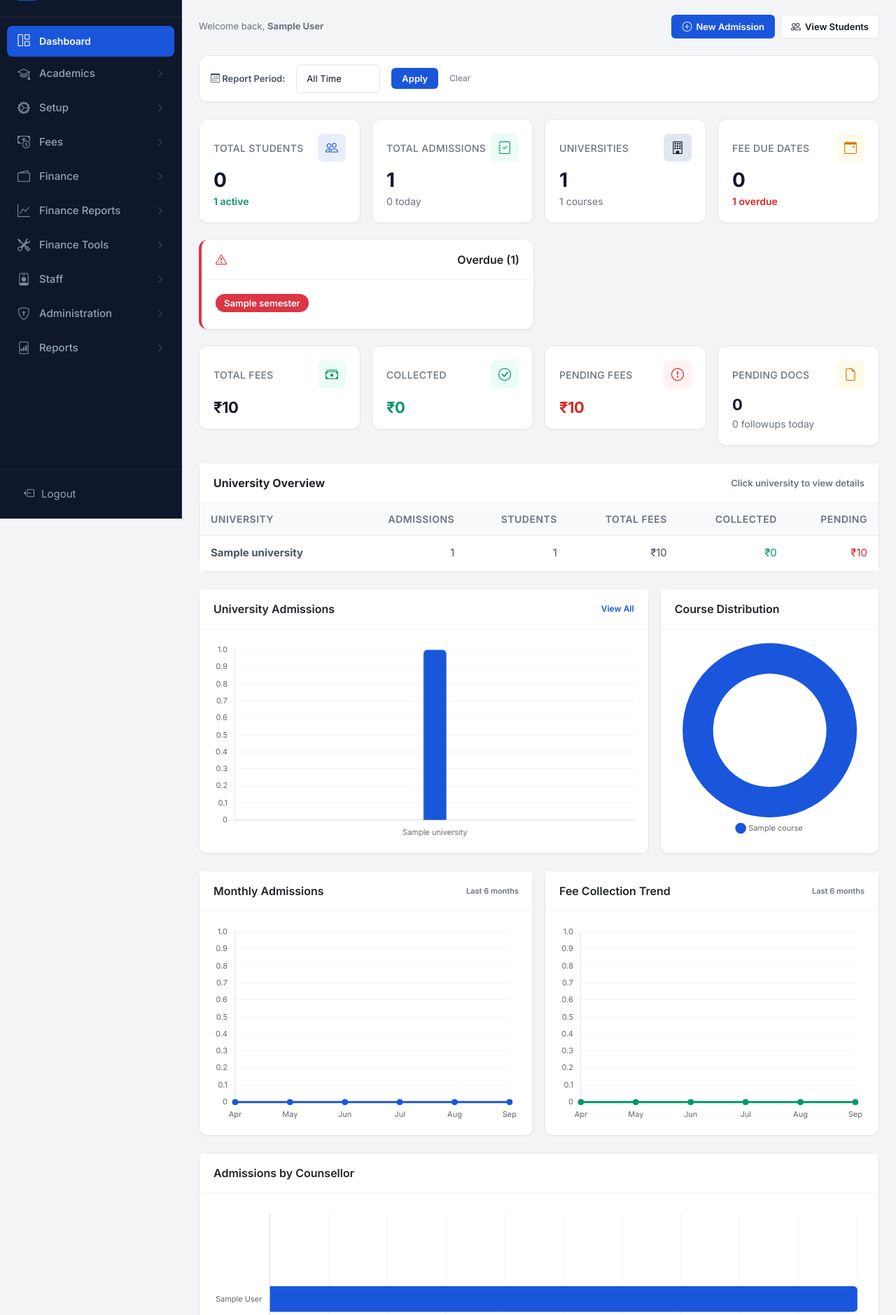
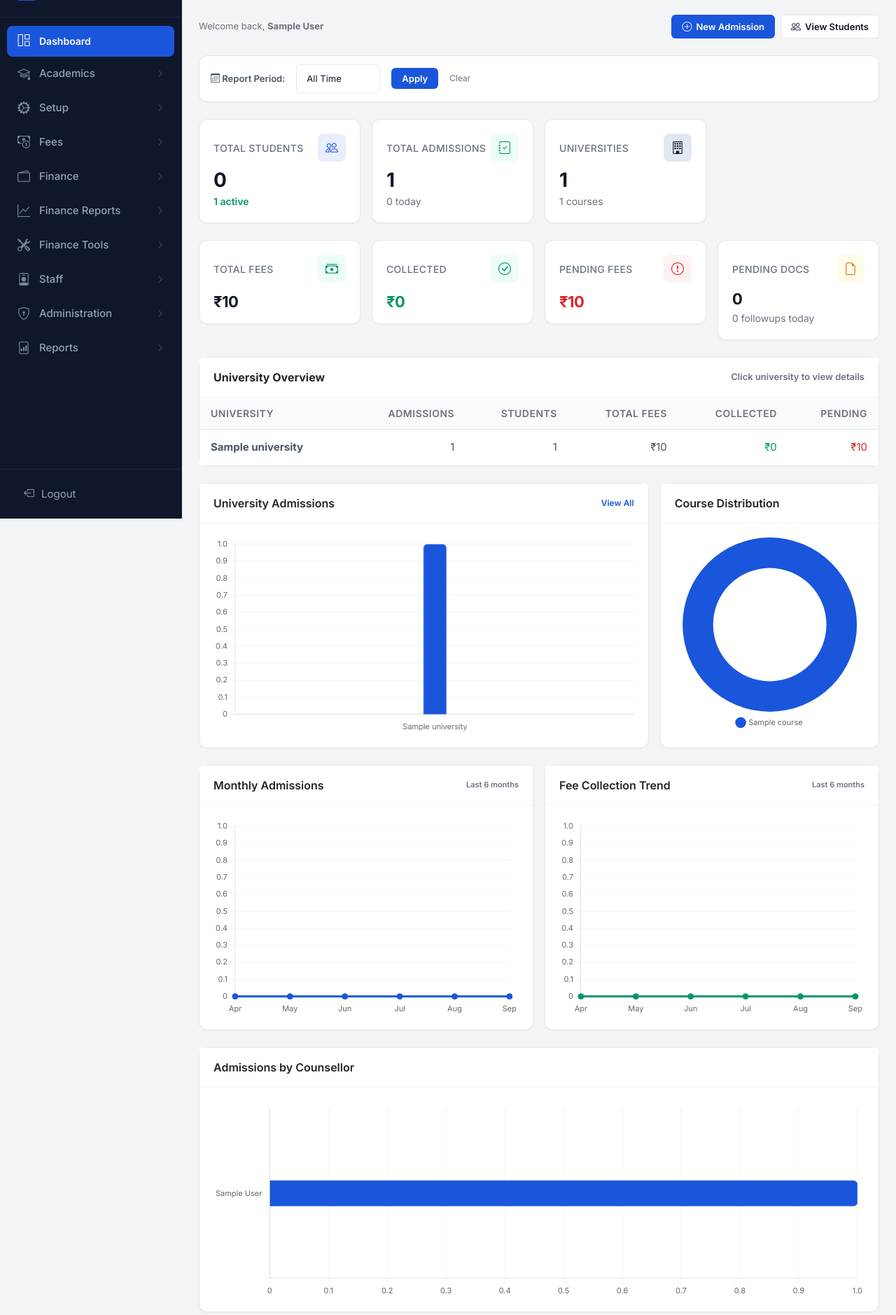
Before and after one commit to kavipriyaraj-code/distance-erp, a Django app: page /dashboard/ in a window 1280 px wide. Shown: the part 59-1938 px from the top of the page at 70% size. Run offline with Django 5.2, Linux system fonts and the light colour scheme; a user stored in the database is signed in; tables that the repository leaves empty hold one stand-in row (values such as "Sample post").

Commit message:
Remove fees due dates KPI card and overdue/upcoming section from admin dashboard

```diff
--- a/templates/dashboard.html
+++ b/templates/dashboard.html
@@ -77,52 +77,7 @@ function toggleCustomDate(sel) {
             <div class="stat-card-meta">{{ total_courses }} courses</div>
         </div>
     </div>
-    <div class="col-xl-3 col-md-6">
-        <div class="stat-card">
-            <div class="stat-card-header">
-                <div class="stat-card-label">Fee Due Dates</div>
-                <div class="stat-card-icon amber"><i class="bi bi-calendar-event"></i></div>
-            </div>
-            <div class="stat-card-value">{{ upcoming_count }}</div>
-            <div class="stat-card-meta">
-                {% if overdue_count > 0 %}
-                <span class="down">{{ overdue_count }} overdue</span>
-                {% else %}
-                <span class="up">0 overdue</span>
-                {% endif %}
-            </div>
-        </div>
-    </div>
 </div>
-
-{% if overdue_names or upcoming_list %}
-<div class="row g-3 mb-4">
-    {% if overdue_names %}
-    <div class="col-md-6">
-        <div class="card border-0 shadow-sm border-start border-4 border-danger">
-            <div class="card-header bg-transparent fw-600"><i class="bi bi-exclamation-triangle text-danger me-1"></i> Overdue ({{ overdue_count }})</div>
-            <div class="card-body">
-                {% for name in overdue_names %}
-                <span class="badge bg-danger me-1 mb-1" style="font-size:13px">{{ name }}</span>
-                {% endfor %}
-            </div>
-        </div>
-    </div>
-    {% endif %}
-    {% if upcoming_list %}
-    <div class="col-md-6">
-        <div class="card border-0 shadow-sm border-start border-4 border-warning">
-            <div class="card-header bg-transparent fw-600"><i class="bi bi-clock text-warning me-1"></i> Upcoming ({{ upcoming_count }})</div>
-            <div class="card-body">
-                {% for item in upcoming_list %}
-                <span class="badge bg-warning text-dark me-1 mb-1" style="font-size:13px">{{ item }}</span>
-                {% endfor %}
-            </div>
-        </div>
-    </div>
-    {% endif %}
-</div>
-{% endif %}
 
 <!-- Finance KPIs -->
 <div class="row g-3 mb-4">
```
